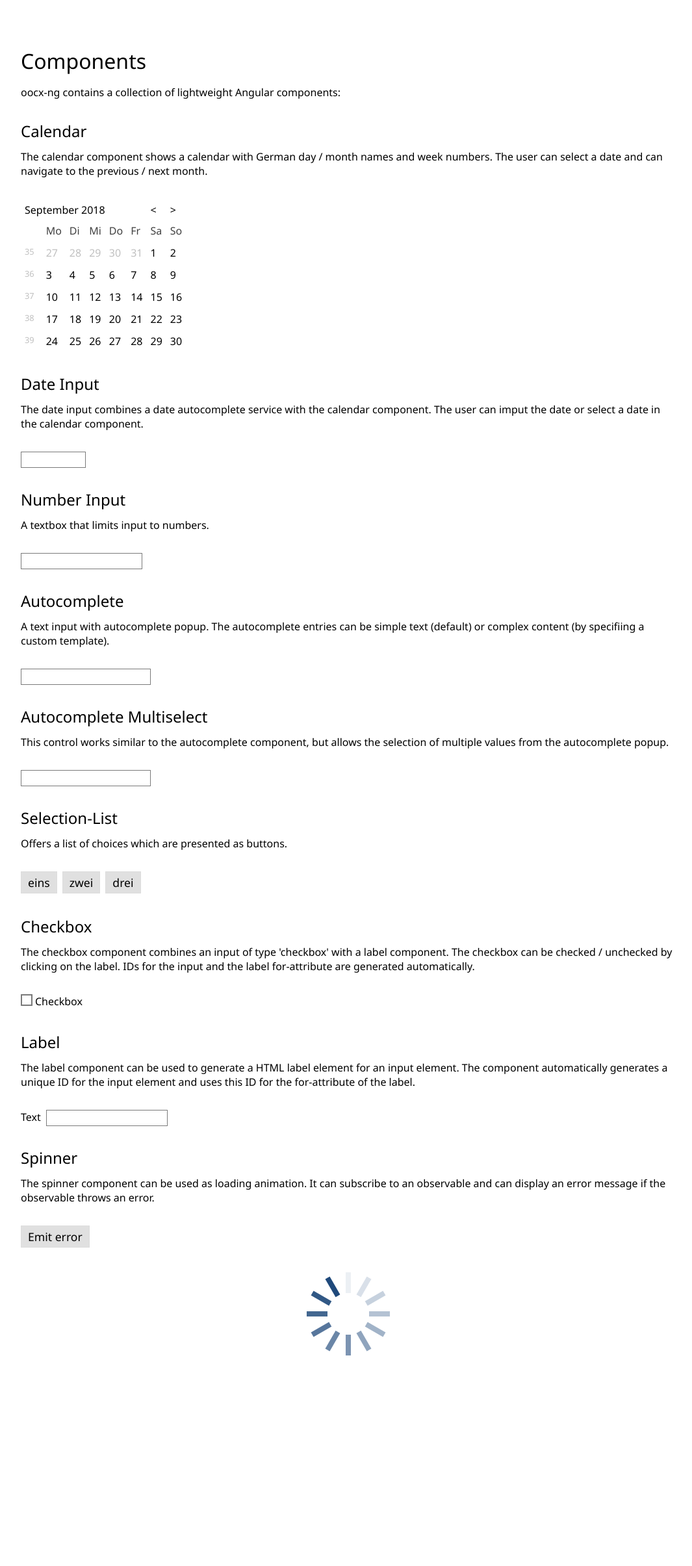
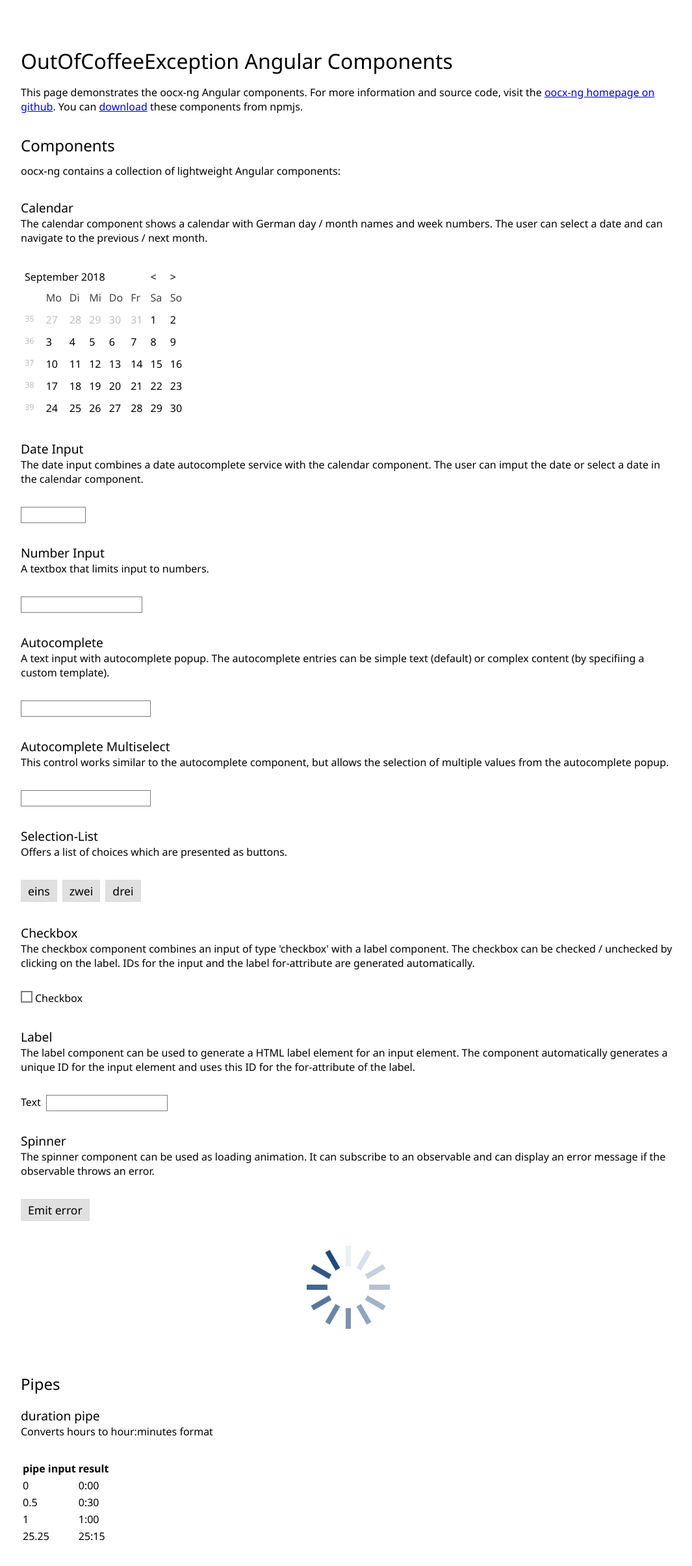
Before and after one commit to oocx/oocx-ng, an Angular app: page / in a window 1280 px wide. Shown: the top 2410 px of the page at 65% size, without its empty margins (104-1169 px from the left). Before the commit the page ends 2226 px from the top, so only its background shows below. Built offline with nearby package versions, Linux system fonts and the light colour scheme.

Commit message:
doc(demo): improved demo application

```diff
--- a/src/app/app.component.html
+++ b/src/app/app.component.html
@@ -1,7 +1,14 @@
-<h1>Components</h1>
+<h1>OutOfCoffeeException Angular Components</h1>
+<div class="description">
+  This page demonstrates the oocx-ng Angular components.
+  For more information and source code, visit the <a href="https://github.com/oocx/oocx-ng">oocx-ng homepage on github</a>.
+  You can <a href="https://npmjs.com/package/oocx-ng">download</a> these components from npmjs.
+</div>
+
+<h2>Components</h2>
 <div>oocx-ng contains a collection of lightweight Angular components:</div>
 
-<h2>Calendar</h2>
+<h3>Calendar</h3>
 <div class="description">
   The calendar component shows a calendar with German day / month names and week numbers.
   The user can select a date and can navigate to the previous / next month.
@@ -10,7 +17,7 @@
   <ox-calendar></ox-calendar>
 </div>
 
-<h2>Date Input</h2>
+<h3>Date Input</h3>
 <div class="description">
   The date input combines a date autocomplete service with the calendar component. The user can imput the date
   or select a date in the calendar component.
@@ -19,7 +26,7 @@
   <ox-input-date></ox-input-date>
 </div>
 
-<h2>Number Input</h2>
+<h3>Number Input</h3>
 <div class="description">
   A textbox that limits input to numbers.
 </div>
@@ -27,7 +34,7 @@
   <ox-input-number></ox-input-number>
 </div>
 
-<h2>Autocomplete</h2>
+<h3>Autocomplete</h3>
 <div class="description">
   A text input with autocomplete popup. The autocomplete entries can be simple text (default) or complex
   content (by specifiing a custom template).
@@ -36,7 +43,7 @@
   <ox-autocomplete [completionHandler]="autocompleteHandler"></ox-autocomplete>
 </div>
 
-<h2>Autocomplete Multiselect</h2>
+<h3>Autocomplete Multiselect</h3>
 <div class="description">
   This control works similar to the autocomplete component, but allows the selection of multiple values
   from the autocomplete popup.
@@ -45,7 +52,7 @@
   <ox-autocomplete-multiselect [completionHandler]="autocompleteHandler"></ox-autocomplete-multiselect>
 </div>
 
-<h2>Selection-List</h2>
+<h3>Selection-List</h3>
 <div class="description">
   Offers a list of choices which are presented as buttons.
 </div>
@@ -53,7 +60,7 @@
   <ox-selection-list [options]="options"></ox-selection-list>
 </div>
 
-<h2>Checkbox</h2>
+<h3>Checkbox</h3>
 <div class="description">
   The checkbox component combines an input of type 'checkbox' with a label component. The checkbox can be checked / unchecked
   by clicking on the label. IDs for the input and the label for-attribute are generated automatically.
@@ -62,7 +69,7 @@
   <ox-checkbox>Checkbox</ox-checkbox>
 </div>
 
-<h2>Label</h2>
+<h3>Label</h3>
 <div class="description">
   The label component can be used to generate a HTML label element for an input element. The component automatically
   generates a unique ID for the input element and uses this ID for the for-attribute of the label.
@@ -71,7 +78,7 @@
   <ox-label [label]="'Text'"><input type="text"/></ox-label>
 </div>
 
-<h2>Spinner</h2>
+<h3>Spinner</h3>
 <div class="description">
   The spinner component can be used as loading animation. It can subscribe to an observable and can display an error message
   if the observable throws an error.
@@ -80,3 +87,15 @@
   <button (click)="emitError()">Emit error</button>
   <ox-spinner [errorSource]="errorSource"></ox-spinner>
 </div>
+
+<h2>Pipes</h2>
+
+<h3>duration pipe</h3>
+<div class="description">Converts hours to hour:minutes format</div>
+<table>
+  <tr><th>pipe input</th><th>result</th></tr>
+  <tr><td>0</td><td>{{ 0 | duration }}</td></tr>
+  <tr><td>0.5</td><td>{{ 0.5 | duration }}</td></tr>
+  <tr><td>1</td><td>{{ 1 | duration }}</td></tr>
+  <tr><td>25.25</td><td>{{ 25.25 | duration }}</td></tr>
+</table>
```
